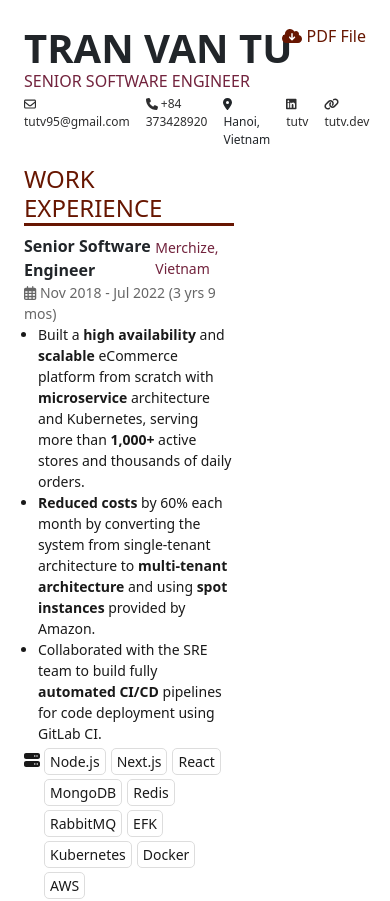
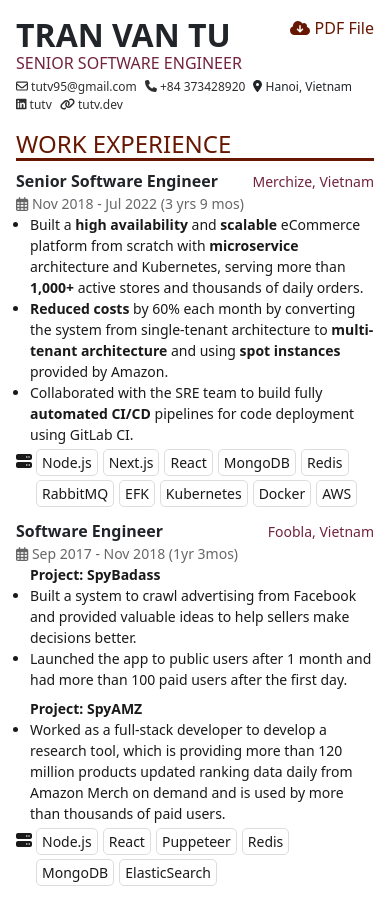
Before and after one commit to tutv/my-dev, a Next.js app: page / in a window 390 px wide. Shown: the top 901 px of the page. Built offline with nearby package versions, Linux system fonts and the light colour scheme.

Commit message:
responsive

```diff
--- a/src/app/v3/ResumeHeader.js
+++ b/src/app/v3/ResumeHeader.js
@@ -12,25 +12,25 @@ export default function ResumeHeader() {
             <h1>Tran Van Tu</h1>
             <h3 className="SubTitle">Senior Software Engineer</h3>
             <div className="Contact d-flex">
-                <div className="Email">
+                <div className="Email me-3">
                     <a href="mailto:tutv95@gmail.com"><FontAwesomeIcon icon={faEnvelope}/> tutv95@gmail.com</a>
                 </div>
 
-                <div className="Phone ps-3">
+                <div className="Phone me-3">
                     <a href="tel:+84373428920"><FontAwesomeIcon icon={faPhone}/> +84 373428920</a>
                 </div>
 
-                <div className="Address ps-3">
+                <div className="Address me-3">
                     <span><FontAwesomeIcon icon={faLocationDot}/> Hanoi, Vietnam</span>
                 </div>
 
-                <div className="Linkedin ps-3">
+                <div className="Linkedin me-3">
                     <a target="_blank" rel="noreferrer" href="https://www.linkedin.com/in/tutv">
                         <FontAwesomeIcon icon={faLinkedin}/> tutv
                     </a>
                 </div>
 
-                <div className="Linkedin ps-3">
+                <div className="Website">
                     <a target="_blank" rel="noreferrer" href="https://tutv.dev">
                         <FontAwesomeIcon icon={faLink}/> tutv.dev
                     </a>
--- a/src/styles/v3/_ResumeBody.scss
+++ b/src/styles/v3/_ResumeBody.scss
@@ -6,4 +6,10 @@
 
   .BodyRight {
   }
+
+  @media screen and (max-width: 768px) {
+      .BodyLeft {
+        width: 100%;
+      }
+  }
 }
--- a/src/styles/v3/_ResumeHeader.scss
+++ b/src/styles/v3/_ResumeHeader.scss
@@ -17,5 +17,18 @@
 
   .Contact {
     font-size: .75rem;
+    flex-wrap: wrap;
+  }
+
+  @media screen and (max-width: 475px) {
+    h1 {
+      font-size: 2rem;
+    }
+
+    .Contact {
+      .me-3 {
+        margin-right: 0.5rem!important;
+      }
+    }
   }
 }
--- a/src/styles/v3/_ResumeV3.scss
+++ b/src/styles/v3/_ResumeV3.scss
@@ -10,5 +10,13 @@
     @media screen {
       box-shadow: 0 0 10px 2px rgb(0 0 0 / 50%);
     }
+
+    @media screen and (max-width: 475px) {
+      padding: 1rem;
+
+      .Education {
+        margin-top: 1rem;
+      }
+    }
   }
 }
```
